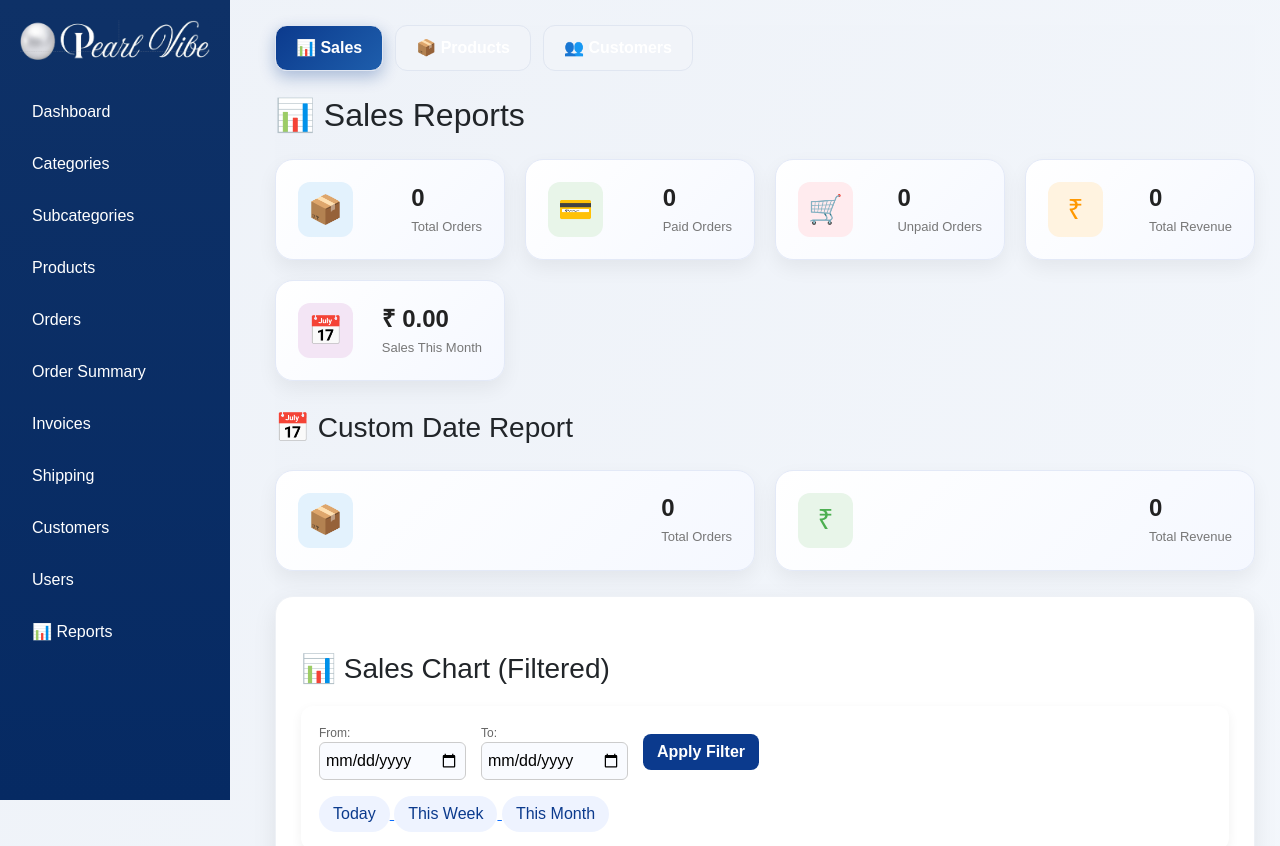
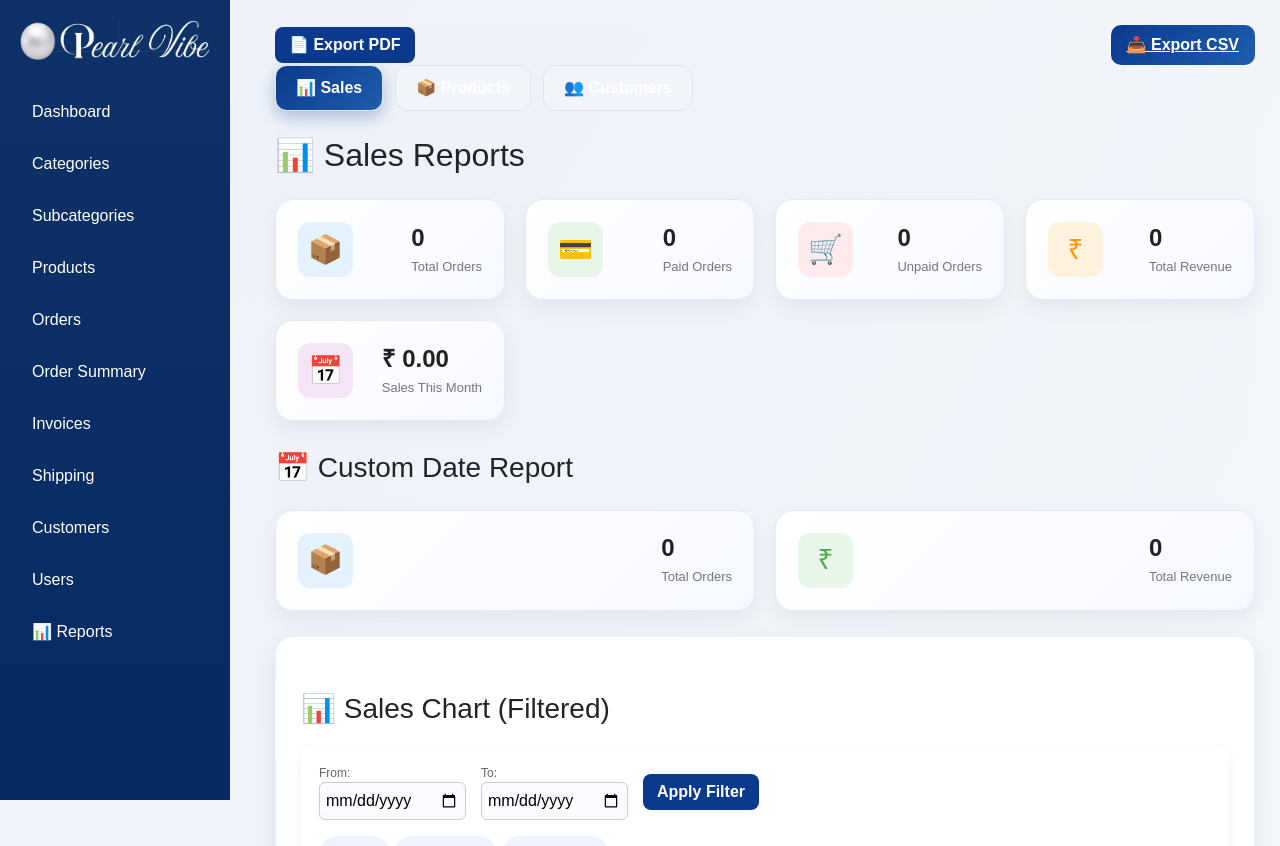
Before and after one commit to DhrutiYadav/pearl-vibe-django, a Django app: page /dashboard/reports/ in a window 1280 px wide. Shown: the top 846 px of the page. Run offline with Django 4.2, Linux system fonts and the light colour scheme; the visitor is signed in with stand-in values (Sample User, id 1); data comes from the database, SQL or seed files in the repository; data that the repository does not hold is empty; some libraries are stand-ins or nearby versions.

Commit message:
reports page pdv and csv export

```diff
--- a/dashboard/templates/dashboard/base.html
+++ b/dashboard/templates/dashboard/base.html
@@ -58,5 +58,7 @@
         </div>
 
         <div class="content">{% block content %}{% endblock %}</div>
+    <script src="https://cdnjs.cloudflare.com/ajax/libs/html2canvas/1.4.1/html2canvas.min.js"></script>
+<script src="https://cdnjs.cloudflare.com/ajax/libs/jspdf/2.5.1/jspdf.umd.min.js"></script>
     </body>
 </html>
--- a/dashboard/templates/dashboard/reports.html
+++ b/dashboard/templates/dashboard/reports.html
@@ -1,14 +1,23 @@
 {% extends 'dashboard/base.html' %}
 {% block content %}
 <div class="dashboard-ui">
+<div style="display:flex; justify-content:space-between; align-items:center;">
+<!--    <h2>📊 Sales Reports</h2>-->
 
+    <button onclick="exportPDF()" class="btn-primary">
+        📄 Export PDF
+    </button>
+    <a href="{% url 'dashboard:export_csv' %}" class="btn-primary">
+    📥 Export CSV
+</a>
+</div>
     <!-- 🔷 TABS -->
     <div class="tabs">
         <button class="tab-btn active" data-tab="sales">📊 Sales</button>
         <button class="tab-btn" data-tab="products">📦 Products</button>
         <button class="tab-btn" data-tab="customers">👥 Customers</button>
     </div>
-
+<div id="reportContent">
      <!-- ================= SALES TAB ================= -->
     <div id="sales" class="tab-content" style="display:block;">
     <h2>📊 Sales Reports</h2>
@@ -816,6 +825,7 @@ new Chart(clvCtx, {
     });
 </script>
 </div>
+</div>
 <script>
 document.addEventListener("DOMContentLoaded", function () {
 
@@ -850,5 +860,40 @@ document.addEventListener("DOMContentLoaded", function () {
 
 });
 </script>
+<script>
+async function exportPDF() {
+    const { jsPDF } = window.jspdf;
 
+    const element = document.getElementById("reportContent");
+
+    // Capture UI
+    const canvas = await html2canvas(element, {
+        scale: 2
+    });
+
+    const imgData = canvas.toDataURL("image/png");
+
+    const pdf = new jsPDF('p', 'mm', 'a4');
+
+    const imgWidth = 210;
+    const pageHeight = 295;
+    const imgHeight = canvas.height * imgWidth / canvas.width;
+
+    let heightLeft = imgHeight;
+    let position = 0;
+
+    pdf.addImage(imgData, 'PNG', 0, position, imgWidth, imgHeight);
+    heightLeft -= pageHeight;
+
+    // Handle multiple pages
+    while (heightLeft > 0) {
+        position = heightLeft - imgHeight;
+        pdf.addPage();
+        pdf.addImage(imgData, 'PNG', 0, position, imgWidth, imgHeight);
+        heightLeft -= pageHeight;
+    }
+
+    pdf.save("sales_report.pdf");
+}
+</script>
 {% endblock %}
--- a/dashboard/urls.py
+++ b/dashboard/urls.py
@@ -55,5 +55,6 @@ urlpatterns = [
 
 
     path('reports/', views.reports_dashboard, name='reports_dashboard'),
+    path('export-csv/', views.export_orders_csv, name='export_csv'),
 
 ]
--- a/dashboard/views.py
+++ b/dashboard/views.py
@@ -36,6 +36,9 @@ from django.db.models import Sum, Count, F, DecimalField, ExpressionWrapper
 from store.forms import UserEditForm
 from django.utils.dateparse import parse_datetime
 from collections import defaultdict
+import csv
+from django.http import HttpResponse
+from store.models import Order
 
 def is_admin(user):
     return user.is_staff or user.is_superuser
@@ -892,6 +895,32 @@ def reports_dashboard(request):
     return render(request, 'dashboard/reports.html', context)
 
 
+import csv
+from django.http import HttpResponse
+from store.models import Order   # ✅ correct import
+
+def export_orders_csv(request):
+    response = HttpResponse(content_type='text/csv')
+    response['Content-Disposition'] = 'attachment; filename="orders.csv"'
+
+    writer = csv.writer(response)
+    writer.writerow(['Order ID', 'Customer', 'Date', 'Status', 'Total'])
+
+    orders = Order.objects.all()
+
+    for order in orders:
+        customer = order.customer.user.username if order.customer and order.customer.user else "Guest"
+
+        writer.writerow([
+            order.id,
+            customer,
+            order.date_ordered.strftime("%d-%m-%Y"),
+            "Paid" if order.complete else "Unpaid",
+            order.get_cart_total
+        ])
+
+    return response
+
 def edit_order(request, order_id):
     order = Order.objects.get(id=order_id)
 
```
